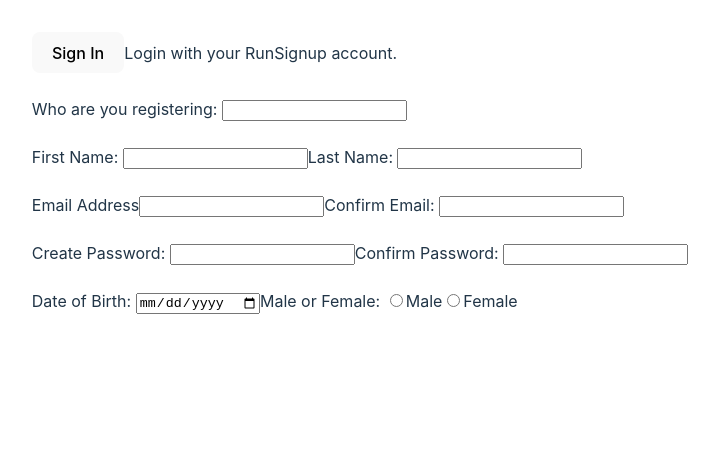
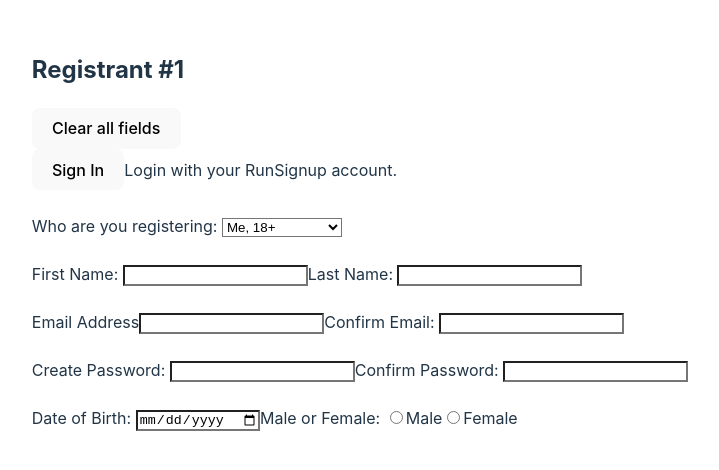
Before and after one commit to andersene2/RFF-Repetition, a React (Vite) app: page / in a window 1280 px wide. Shown: the top 470 px of the page, without its empty margins (280-999 px from the left). Built offline with nearby package versions, Linux system fonts and the light colour scheme.

Commit message:
Update on App,jsx

```diff
--- a/src/App.jsx
+++ b/src/App.jsx
@@ -6,13 +6,25 @@ function App() {
 
   return (
     <>
+    <div className='formHead'>
+      <h2 className='registrant-title'>Registrant #
+      <span className='registrantNum'>1</span></h2>
+      <div >
+        <button type="button">Clear all fields</button>
+      </div>
+    </div>
     <button type="button">Sign In</button>
     <label>Login with your RunSignup account.</label>
     <br></br>
     <br></br>
     <div>
-      <label>Who are you registering: </label>
-      <input></input>
+      <label htmlFor='applicant'>Who are you registering: </label>
+      <select id='applicant' required>
+          <option value="me">Me, 18+</option>
+          <option value="other_adult">Other Adult, 18+</option>
+          <option value="minor">Minor, Under 18</option>
+      </select>
+
     </div>
     <br></br>
     <div>
--- a/src/index.css
+++ b/src/index.css
@@ -4,8 +4,8 @@
   font-weight: 400;
 
   color-scheme: light dark;
-  color: rgba(255, 255, 255, 0.87);
-  background-color: #242424;
+  color: rgb(17, 132, 208);
+  background-color: #ffffff;
 
   font-synthesis: none;
   text-rendering: optimizeLegibility;
@@ -67,3 +67,10 @@ button:focus-visible {
     background-color: #f9f9f9;
   }
 }
+input {
+  background-color: #ffffff;
+}
+select {
+  color: #000;
+  background-color: #ffffff;
+}
```
